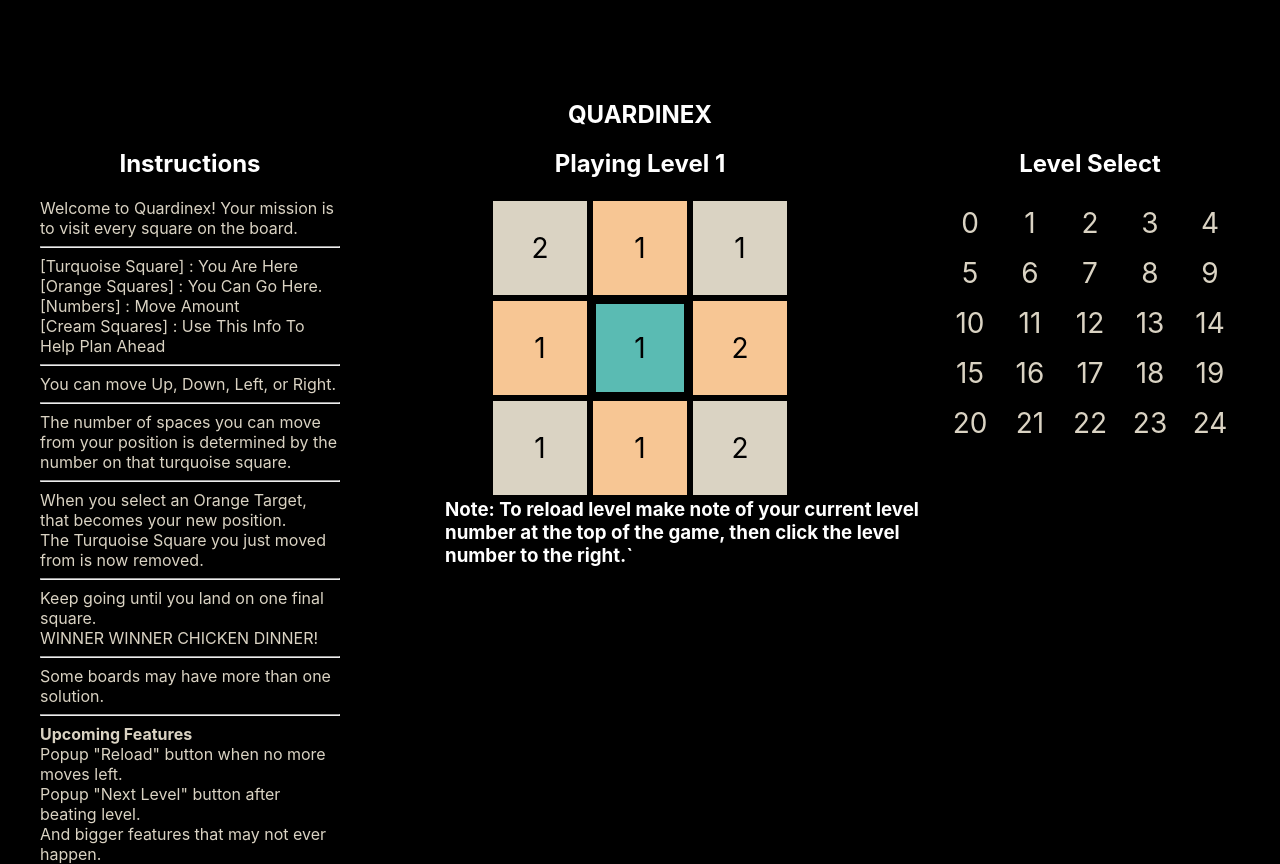
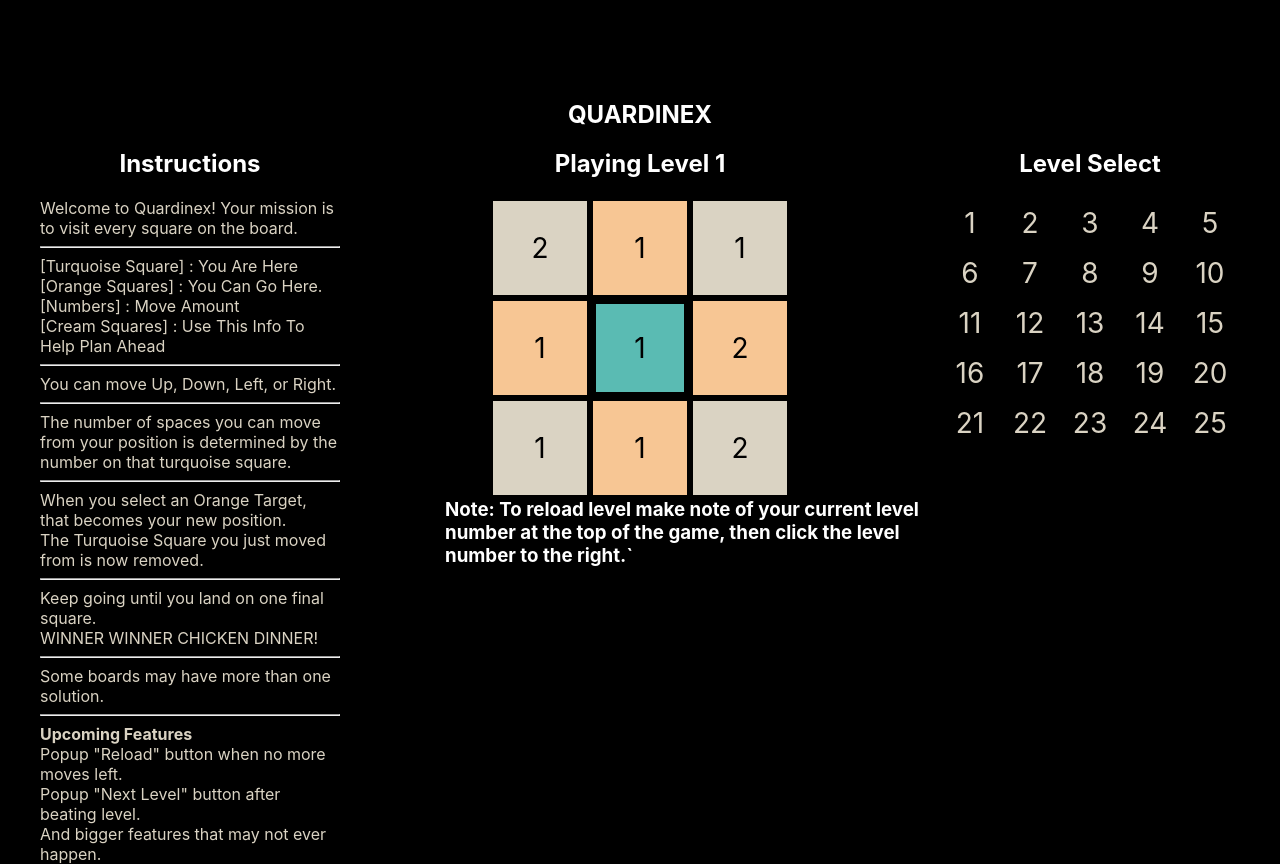
Before and after one commit to symbioid/quardinex, a React (Create React App) app: page / in a window 1280 px wide. Built offline with nearby package versions, Linux system fonts and the light colour scheme.

Commit message:
Fix Level Select number back to 1-25...

```diff
--- a/src/App.jsx
+++ b/src/App.jsx
@@ -313,7 +313,7 @@ const App = ()=> {
           levels.map((level, index)=> {
             return (
               <div className="level-number" onClick={()=> { loadLevel(index); }}>
-               {index}
+               {index+1}
               </div>
             )
           })
```
